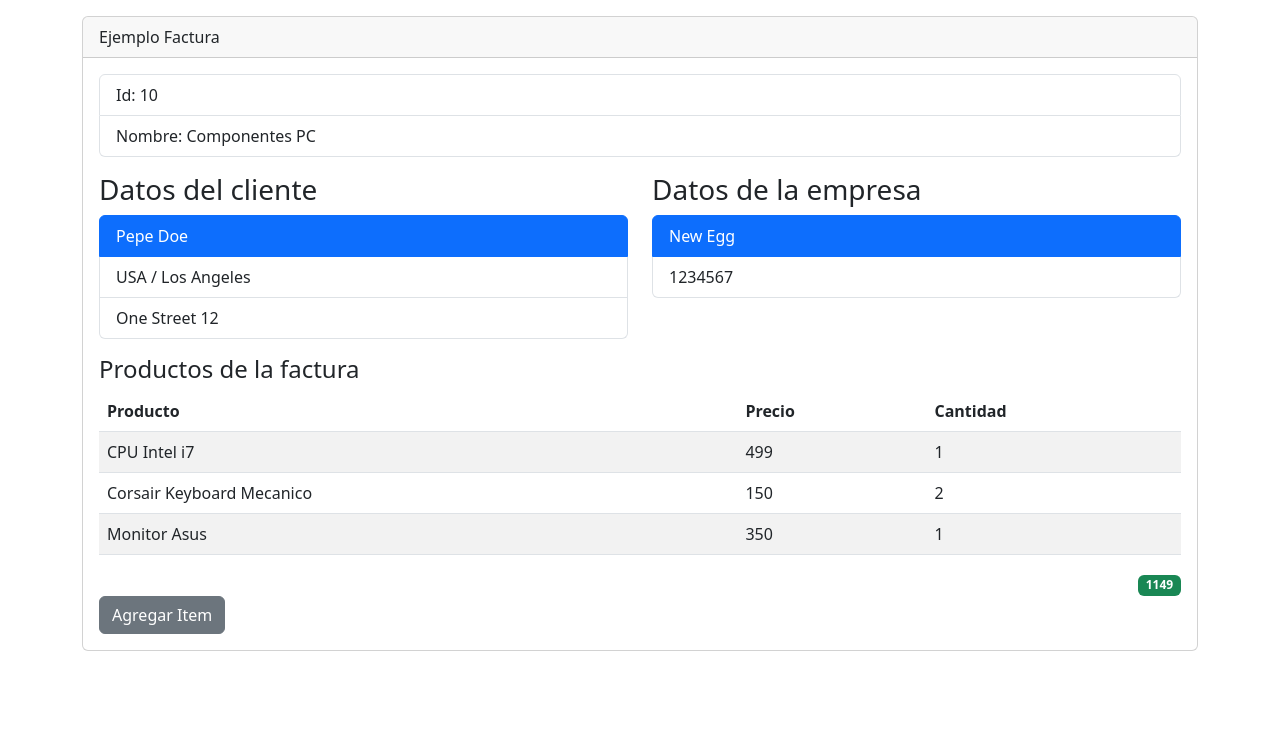
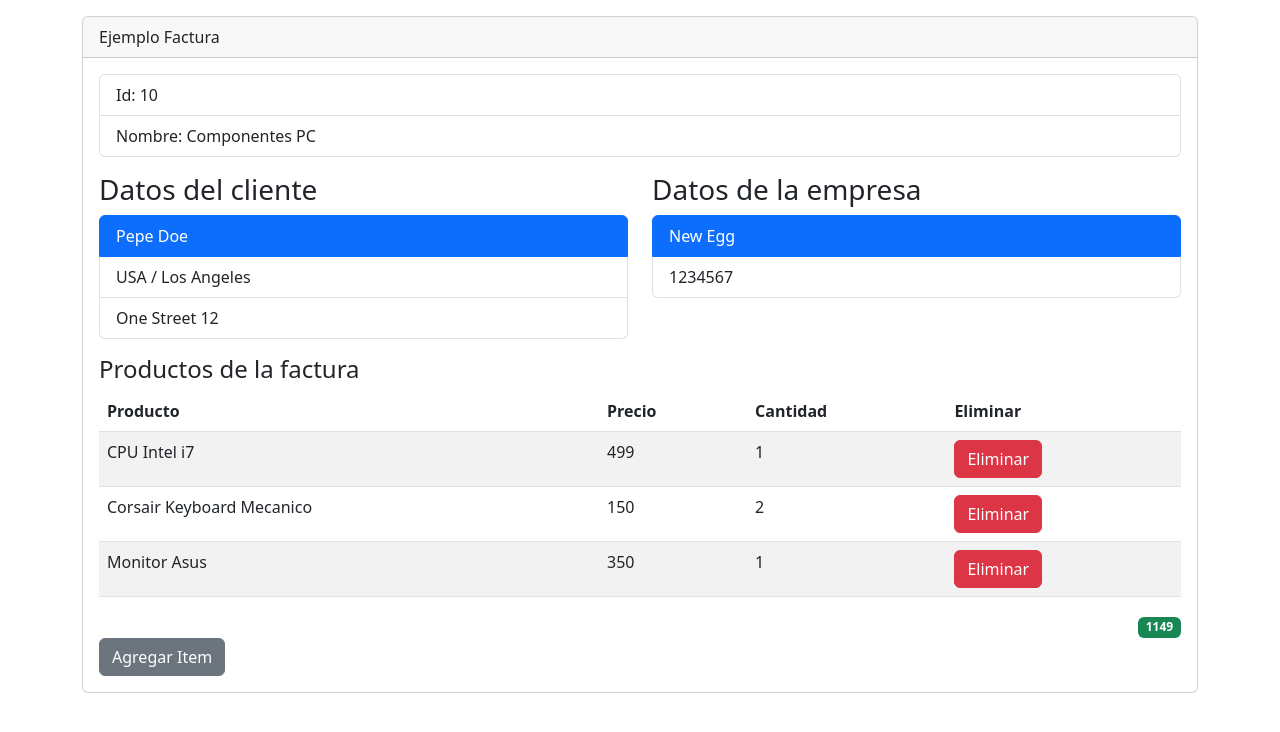
Before and after one commit to JhnFrankz/ReactCourse-InvoiceApp, a React (Vite) app: page / in a window 1280 px wide. Shown: the top 732 px of the page. Built offline with nearby package versions, Linux system fonts and the light colour scheme.

Commit message:
Delete items

```diff
--- a/src/InvoiceApp.jsx
+++ b/src/InvoiceApp.jsx
@@ -65,6 +65,10 @@
         setCounter(counter + 1);
     };
 
+    const handlerDeleteItem = (id) => {
+        setItems(items.filter(item => item.id !== id));
+    };
+
     const onActiveForm = () => {
         setActiveForm(!activeForm);
     };
@@ -90,7 +94,7 @@
                             </div>
                         </div>
 
-                        <ListItemsView title={"Productos de la factura"} items={items} />
+                        <ListItemsView title={"Productos de la factura"} items={items} handlerDeleteItem={id => handlerDeleteItem(id)} />
                         <TotalView total={total} />
                         <button
                             className="btn btn-secondary"
--- a/src/components/ListItemsView.jsx
+++ b/src/components/ListItemsView.jsx
@@ -1,7 +1,7 @@
 import { RowItemView } from "./RowItemView";
 import PropTypes from 'prop-types';
 
-export const ListItemsView = ({ title, items }) => {
+export const ListItemsView = ({ title, items, handlerDeleteItem }) => {
 
     return (
         <>
@@ -12,12 +12,19 @@
                         <th>Producto</th>
                         <th>Precio</th>
                         <th>Cantidad</th>
+                        <th>Eliminar</th>
                     </tr>
                 </thead>
                 <tbody>
                     {items.map(({ id, product, price, quantity }) => (
                         // key={id} es para que React sepa que cada elemento es único y no se repite.
-                        <RowItemView key={id} product={product} price={price} quantity={quantity} />
+                        <RowItemView
+                            key={id}
+                            id={id}
+                            product={product}
+                            price={price}
+                            quantity={quantity}
+                            handlerDeleteItem={id => handlerDeleteItem(id)} />
                         // no poner ; luego de la llave de la función map
                         // ya que da un Warning en la consola del navegador.
                     ))}
--- a/src/components/RowItemView.jsx
+++ b/src/components/RowItemView.jsx
@@ -1,6 +1,6 @@
 import PropTypes from 'prop-types';
 
-export const RowItemView = ({ product, price, quantity }) => {
+export const RowItemView = ({ id, product, price, quantity, handlerDeleteItem }) => {
 
     return (
         <>
@@ -8,6 +8,10 @@
                 <td>{product}</td>
                 <td>{price}</td>
                 <td>{quantity}</td>
+                {/* Llamamos a la función handlerDeleteItem con el id del item a eliminar, es la función del componente padre */}
+                <td><button
+                className='btn btn-danger'
+                onClick={() => handlerDeleteItem(id)}>Eliminar</button></td>
             </tr>
         </>
     );
```
